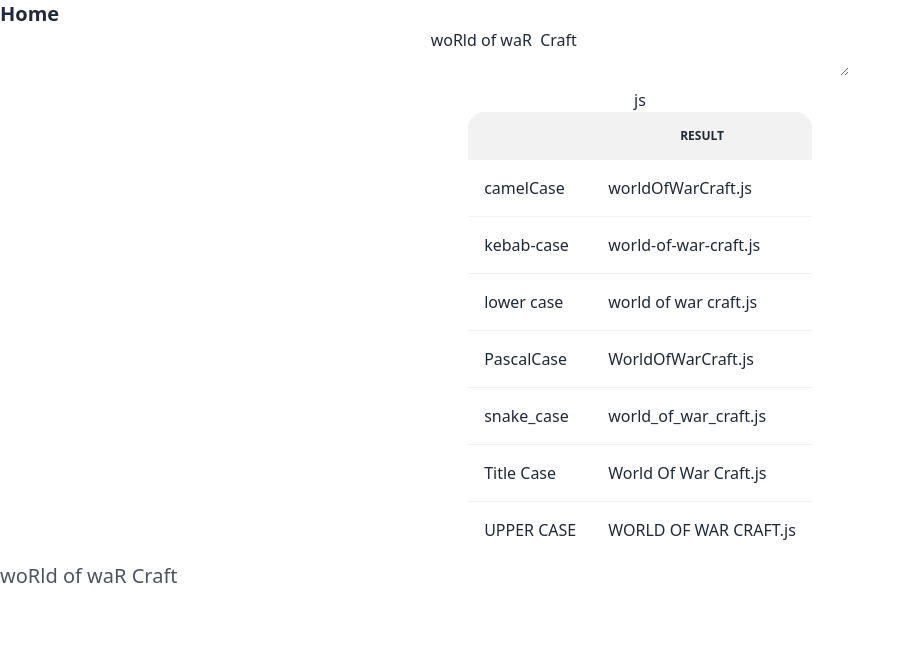
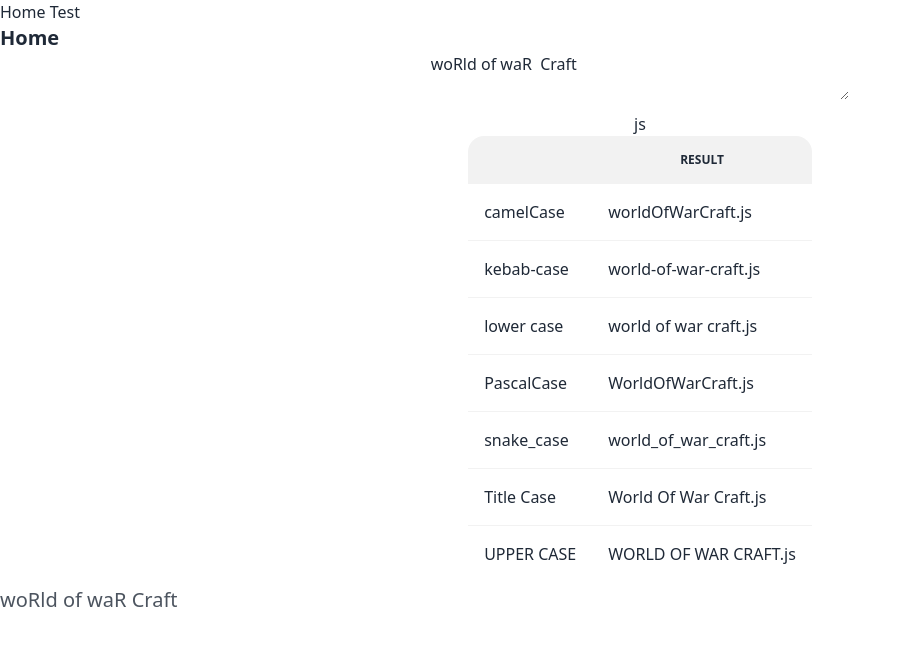
Before and after one commit to promecarus/sveltekit-sandbox, a SvelteKit app: page / in a window 1280 px wide. Shown: the top 646 px of the page, without its empty margins (0-911 px from the left). Built offline with nearby package versions, Linux system fonts and the light colour scheme.

Commit message:
Update +layout.svelte

```diff
--- a/src/routes/+layout.svelte
+++ b/src/routes/+layout.svelte
@@ -1,5 +1,10 @@
-<script>
+<script lang="ts">
 	import "../app.css"
 </script>
 
+<nav>
+	<a href="/">Home</a>
+	<a href="/test">Test</a>
+</nav>
+
 <slot />
```
